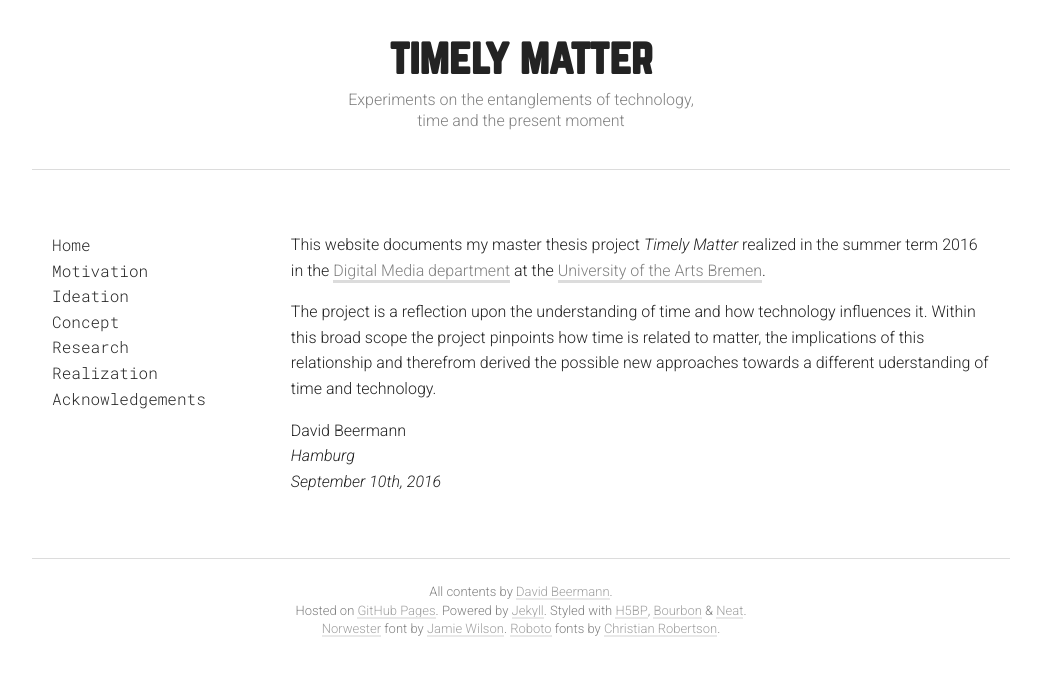
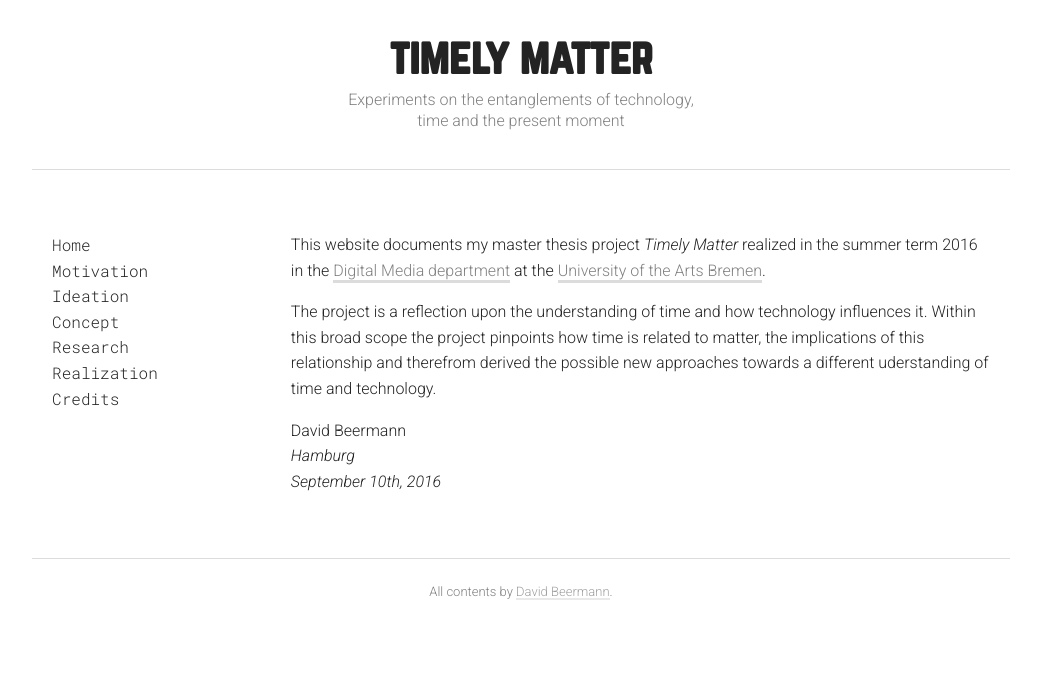
Before and after one commit to davidbeermann/timely-matter, a Jekyll site: the page built from index.md, in a window 1280 px wide. Shown: the top 676 px of the page, without its empty margins (119-1160 px from the left). Built offline with Jekyll 4.4.1, drawn with Linux system fonts in a browser that asks for light colours.

Commit message:
added credits

```diff
--- a/_includes/page-footer.html
+++ b/_includes/page-footer.html
@@ -1,7 +1,5 @@
 <footer class="page-footer">
   <div class="footer-content">
     <p>All contents by <a href="http://davidbeermann.com">David Beermann</a>.</p>
-    <p>Hosted on <a href="https://pages.github.com/">GitHub Pages</a>. Powered by <a href="http://jekyllrb.com/">Jekyll</a>. Styled with <a href="http://html5boilerplate.com/">H5BP</a>, <a href="http://bourbon.io/">Bourbon</a> &amp; <a href="http://neat.bourbon.io/">Neat</a>.</p>
-    <p><a href="http://jamiewilson.io/norwester/">Norwester</a> font by <a href="http://jamiewilson.io/">Jamie Wilson</a>. <a href="https://fonts.google.com/specimen/Roboto">Roboto</a> fonts by <a href="http://betatype.com/">Christian Robertson</a>.</p>
   </div>
 </footer>
```
Also changed, not shown: acknowledgements/index.md (deleted, +0 -7 lines), credits/index.md (added, +30 -0 lines).
